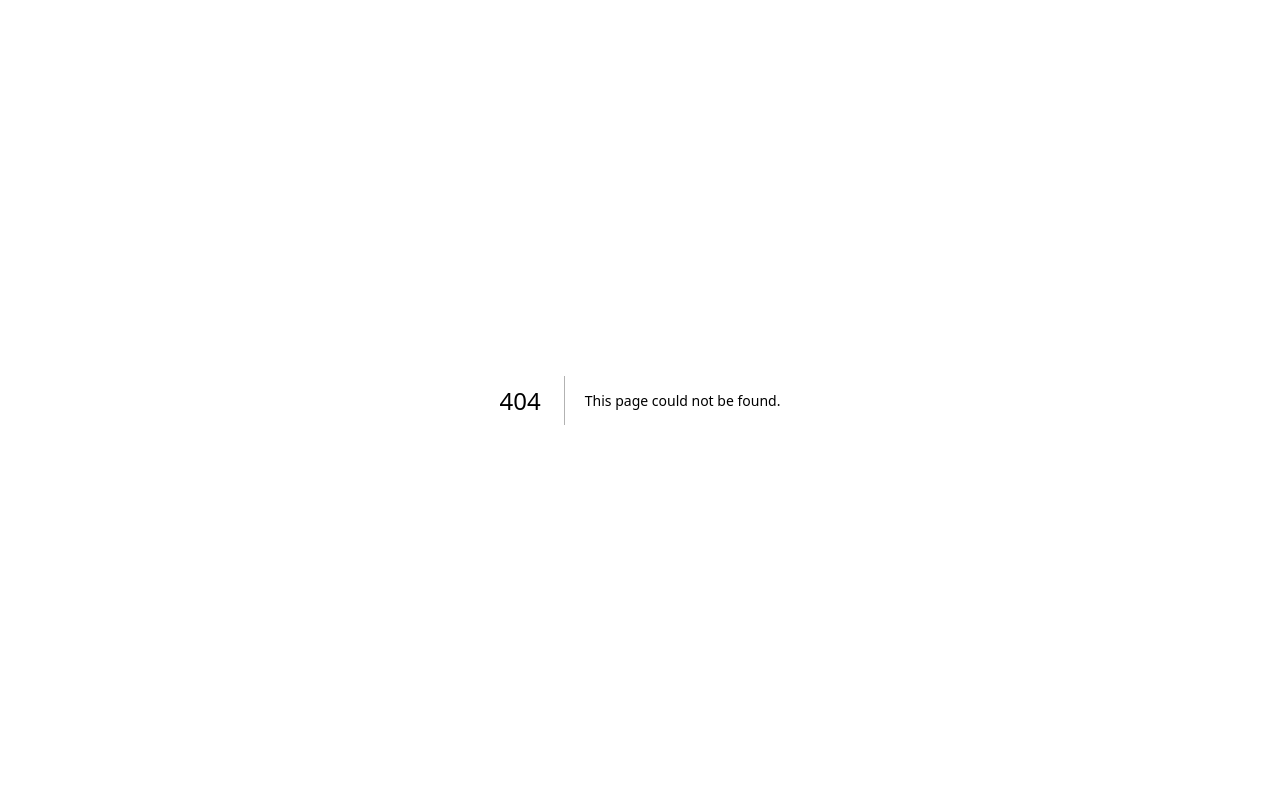
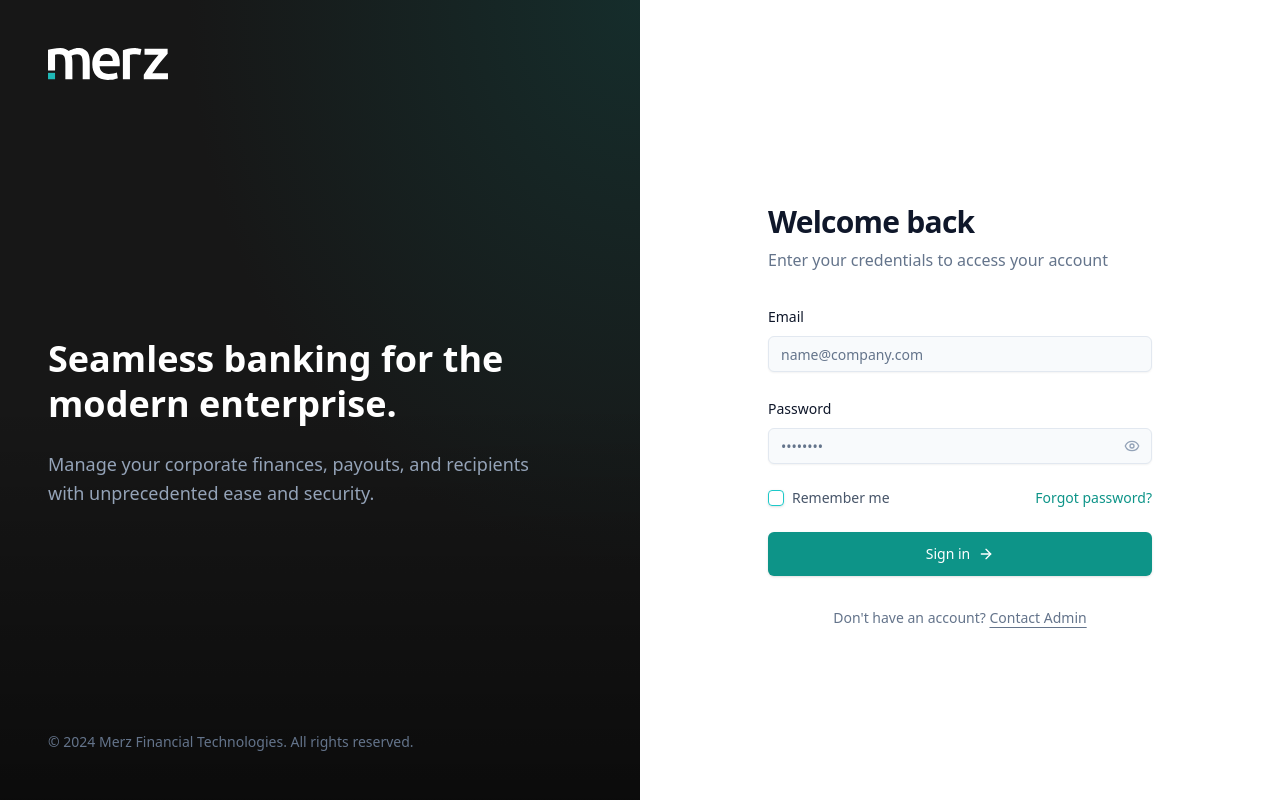
Before and after one commit to sangeeth9819/merz-web-app, a Next.js app: page /signin in a window 1280 px wide. Before the commit this address had no page. Built offline with nearby package versions, Linux system fonts and the light colour scheme.

Commit message:
feat: add modern sign-in page with split layout and branding

```diff
--- /dev/null
+++ b/app/(auth)/layout.tsx
@@ -0,0 +1,11 @@
+export default function AuthLayout({
+    children,
+}: {
+    children: React.ReactNode;
+}) {
+    return (
+        <div className="min-h-screen bg-slate-50 dark:bg-neutral-900">
+            {children}
+        </div>
+    );
+}
--- /dev/null
+++ b/app/(auth)/signin/page.tsx
@@ -0,0 +1,173 @@
+"use client";
+
+import { useState } from "react";
+import Image from "next/image";
+import Link from "next/link";
+import { Button } from "@/components/ui/button";
+import { Input } from "@/components/ui/input";
+import { Label } from "@/components/ui/label";
+import { Checkbox } from "@/components/ui/checkbox";
+import { Eye, EyeOff, ArrowRight } from "lucide-react";
+
+export default function SignInPage() {
+    const [showPassword, setShowPassword] = useState(false);
+    const [isLoading, setIsLoading] = useState(false);
+
+    const handleSubmit = async (e: React.FormEvent) => {
+        e.preventDefault();
+        setIsLoading(true);
+        // Simulate login delay
+        await new Promise((resolve) => setTimeout(resolve, 1000));
+        setIsLoading(false);
+        // In a real app, handle redirect here
+        window.location.href = "/dashboard";
+    };
+
+    return (
+        <div className="w-full min-h-screen flex">
+            {/* Left Panel - Branding (Hidden on mobile) */}
+            <div className="hidden lg:flex w-1/2 bg-neutral-900 relative overflow-hidden flex-col justify-between p-12 text-white">
+                {/* Abstract Background Effect */}
+                <div className="absolute inset-0 z-0">
+                    <div className="absolute top-0 left-0 w-full h-full bg-[radial-gradient(ellipse_at_top_right,_var(--tw-gradient-stops))] from-teal-900/40 via-neutral-900 to-neutral-900" />
+                    <div className="absolute bottom-0 left-0 w-full h-[50%] bg-gradient-to-t from-black/50 to-transparent" />
+                </div>
+
+                {/* Content */}
+                <div className="relative z-10">
+                    <Image
+                        src="/assets/logo-white.svg"
+                        alt="Merz"
+                        width={120}
+                        height={40}
+                        className="mb-8"
+                    />
+                </div>
+
+                <div className="relative z-10 max-w-lg">
+                    <h1 className="text-4xl font-bold mb-6 leading-tight">
+                        Seamless banking for the modern enterprise.
+                    </h1>
+                    <p className="text-lg text-slate-400 leading-relaxed">
+                        Manage your corporate finances, payouts, and recipients with unprecedented ease and security.
+                    </p>
+                </div>
+
+                <div className="relative z-10 text-sm text-slate-500">
+                    © 2024 Merz Financial Technologies. All rights reserved.
+                </div>
+            </div>
+
+            {/* Right Panel - Form */}
+            <div className="flex-1 flex flex-col justify-center items-center p-6 sm:p-12 bg-white dark:bg-neutral-900">
+                <div className="w-full max-w-sm space-y-8">
+                    {/* Logo (Mobile Only) */}
+                    <div className="lg:hidden mb-8">
+                        <div className="relative h-8 w-24">
+                            <Image
+                                src="/assets/logo-black.svg"
+                                alt="Merz"
+                                fill
+                                className="object-contain block dark:hidden"
+                            />
+                            <Image
+                                src="/assets/logo-white.svg"
+                                alt="Merz"
+                                fill
+                                className="object-contain hidden dark:block"
+                            />
+                        </div>
+                    </div>
+
+                    <div className="space-y-2">
+                        <h2 className="text-3xl font-bold tracking-tight text-slate-900 dark:text-white">
+                            Welcome back
+                        </h2>
+                        <p className="text-slate-500 dark:text-slate-400">
+                            Enter your credentials to access your account
+                        </p>
+                    </div>
+
+                    <form onSubmit={handleSubmit} className="space-y-6">
+                        <div className="space-y-2">
+                            <Label htmlFor="email">Email</Label>
+                            <Input
+                                id="email"
+                                type="email"
+                                placeholder="name@company.com"
+                                required
+                                className="bg-slate-50 dark:bg-slate-800/50"
+                            />
+                        </div>
+
+                        <div className="space-y-2">
+                            <Label htmlFor="password">Password</Label>
+                            <div className="relative">
+                                <Input
+                                    id="password"
+                                    type={showPassword ? "text" : "password"}
+                                    placeholder="••••••••"
+                                    required
+                                    className="bg-slate-50 dark:bg-slate-800/50 pr-10"
+                                />
+                                <button
+                                    type="button"
+                                    onClick={() => setShowPassword(!showPassword)}
+                                    className="absolute right-3 top-1/2 -translate-y-1/2 text-slate-400 hover:text-slate-600 dark:hover:text-slate-300"
+                                >
+                                    {showPassword ? (
+                                        <EyeOff className="h-4 w-4" />
+                                    ) : (
+                                        <Eye className="h-4 w-4" />
+                                    )}
+                                </button>
+                            </div>
+                        </div>
+
+                        <div className="flex items-center justify-between">
+                            <div className="flex items-center space-x-2">
+                                <Checkbox id="remember" />
+                                <label
+                                    htmlFor="remember"
+                                    className="text-sm font-medium leading-none peer-disabled:cursor-not-allowed peer-disabled:opacity-70 text-slate-600 dark:text-slate-400"
+                                >
+                                    Remember me
+                                </label>
+                            </div>
+                            <Link
+                                href="#"
+                                className="text-sm font-medium text-teal-600 hover:text-teal-500 dark:text-teal-400"
+                            >
+                                Forgot password?
+                            </Link>
+                        </div>
+
+                        <Button
+                            type="submit"
+                            className="w-full bg-teal-600 hover:bg-teal-700 text-white h-11"
+                            disabled={isLoading}
+                        >
+                            {isLoading ? (
+                                "Signing in..."
+                            ) : (
+                                <span className="flex items-center gap-2">
+                                    Sign in <ArrowRight className="h-4 w-4" />
+                                </span>
+                            )}
+                        </Button>
+                    </form>
+
+                    <p className="px-8 text-center text-sm text-slate-500 dark:text-slate-400">
+                        Don&apos;t have an account?{" "}
+                        <Link
+                            href="#"
+                            className="underline underline-offset-4 hover:text-teal-600 dark:hover:text-teal-400"
+                        >
+                            Contact Admin
+                        </Link>
+                    </p>
+                </div>
+            </div>
+        </div>
+    );
+}
```
